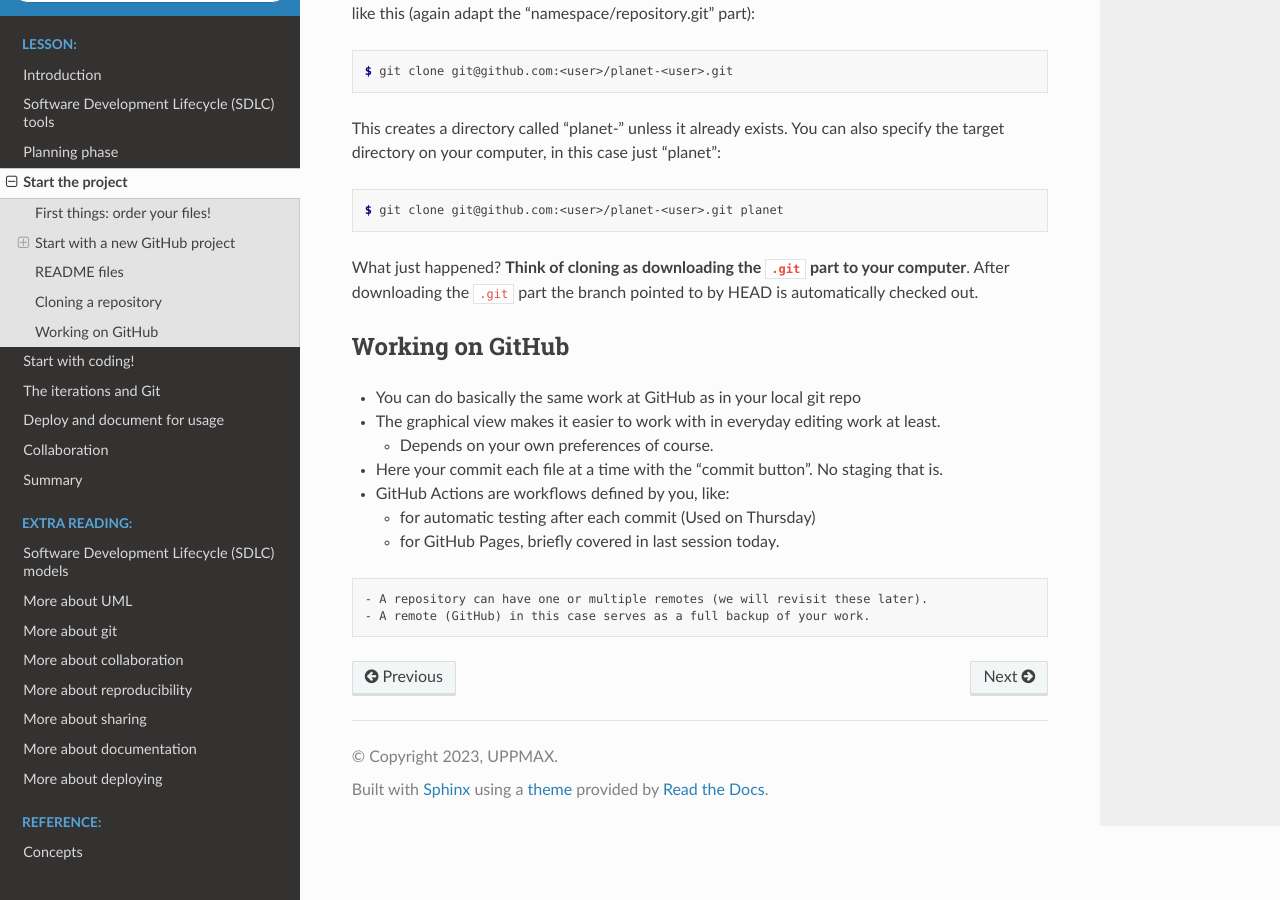
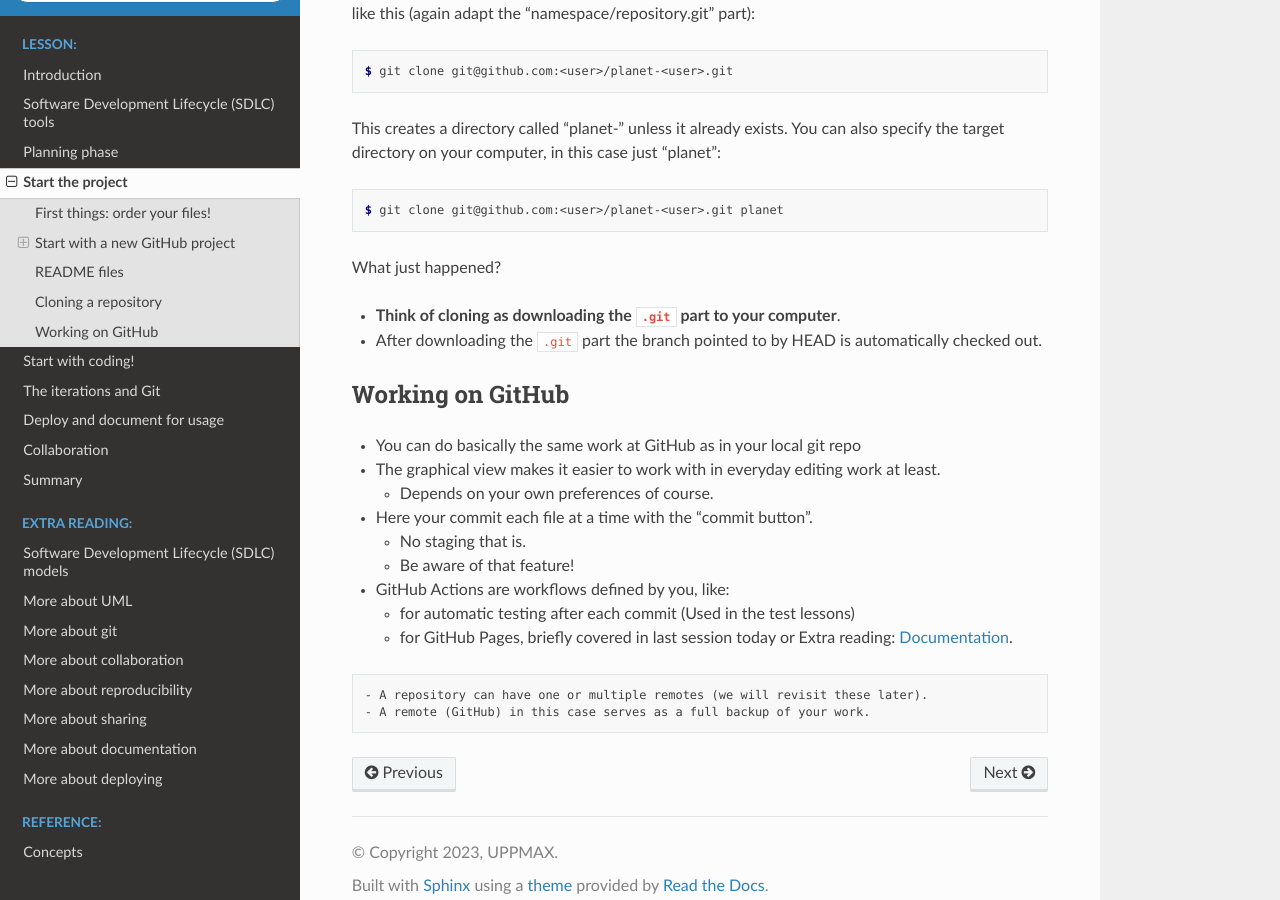
Before and after one commit to UPPMAX/programming_formalisms_intro, a Sphinx documentation site: the page built from doc/startup.md, in a window 1280 px wide and 900 px high, scrolled down 3393 px. Built offline with Sphinx 7.4.7 and the Read the Docs theme 2.0.0, drawn with Linux system fonts in a browser that asks for light colours; pages that are not in the unit, such as notebooks, are missing from menus; some of the changed text lies outside the part shown.

Commit message:
fix boxes links startup.md

`````diff
--- a/doc/startup.md
+++ b/doc/startup.md
@@ -160,8 +159,6 @@
 ````
 ---
 
-
-
 ## Cloning a repository
 
 Now you and other people can clone this repository and contribute changes.
@@ -180,8 +177,10 @@
 $ git clone git@github.com:<user>/planet-<user>.git planet
 ```
 
-What just happened? **Think of cloning as downloading the `.git` part to your
-computer**. After downloading the `.git` part the branch pointed to by HEAD is
+What just happened?
+- **Think of cloning as downloading the `.git` part to your
+computer**.
+- After downloading the `.git` part the branch pointed to by HEAD is
 automatically checked out.
 
 ## Working on GitHub
@@ -189,10 +188,12 @@
 - You can do basically the same work at GitHub as in your local git repo
 - The graphical view makes it easier to work with in everyday editing work at least.
   - Depends on your own preferences of course.
-- Here your commit each file at a time with the "commit button". No staging that is.
+- Here your commit each file at a time with the "commit button".
+  - No staging that is.
+  - Be aware of that feature!
 - GitHub Actions are workflows defined by you, like:
-  - for automatic testing after each commit (Used on Thursday)
-  - for GitHub Pages, briefly covered in last session today.
+  - for automatic testing after each commit (Used in the test lessons)
+  - for GitHub Pages, briefly covered in last session today or Extra reading: [Documentation](https://uppmax.github.io/programming_formalisms_intro/documentation_deeper.html).
 
 ```{keypoints}
 - A repository can have one or multiple remotes (we will revisit these later).
`````
Also changed, not shown: other parts of doc/startup.md (+5 -6 lines).
